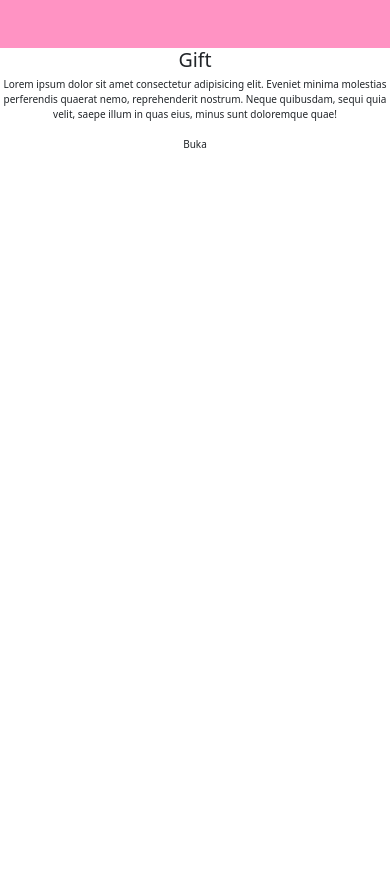
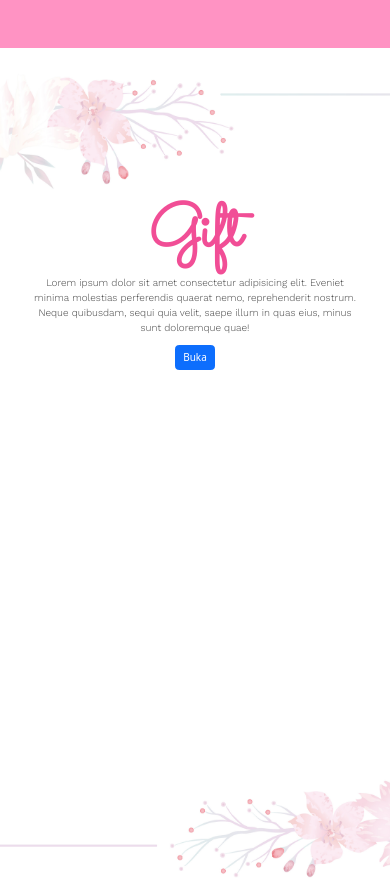
Before and after one commit to justmardamar/Mas-Yos, a plain HTML site: page index.html in a window 390 px wide. Shown: the part 6517-7409 px from the top of the page. Before the commit the page ends 6673 px from the top, so only its background shows below. Drawn offline with nearby package versions, Linux system fonts and the light colour scheme; some packages are replaced by stand-ins of ours; a script that the page names is missing.

Commit message:
adding audio file and gift page

```diff
--- a/index.html
+++ b/index.html
@@ -42,8 +42,7 @@
                         <a class="nav-link" href="#Info">Info</a>
                         <a class="nav-link" href="#Story">Story</a>
                         <a class="nav-link" href="#Galery">Galery</a>
-                        <a class="nav-link" href="#RVSP">RVSP</a>
-                        <a class="nav-link" href="#Gift">Gift</a>
+                        <a class="nav-link" href="#gift">Gift</a>
                     </div>
                 </div>
             </div>
@@ -239,11 +238,29 @@
         </div>
     </section>
     <section class="gift" id="gift">
-        <div class="text-center">
-            <h1>Gift</h1>
-            <p>Lorem ipsum dolor sit amet consectetur adipisicing elit. Eveniet minima molestias perferendis quaerat nemo, reprehenderit nostrum. Neque quibusdam, sequi quia velit, saepe illum in quas eius, minus sunt doloremque quae!</p>
-            <p></p>
-            <button class="btn" id="myBtn">Buka</button>
+        <div class="d-flex justify-content-center">
+            <div class="text-center col-md-6 col-10">
+                <h2>Gift</h2>
+                <p>Lorem ipsum dolor sit amet consectetur adipisicing elit. Eveniet minima molestias perferendis quaerat nemo, reprehenderit nostrum. Neque quibusdam, sequi quia velit, saepe illum in quas eius, minus sunt doloremque quae!</p>
+                <button type="button" class="btn btn-primary" data-bs-toggle="modal" data-bs-target="#exampleModal">Buka</button>
+                <div class="modal fade" id="exampleModal" tabindex="-1" aria-labelledby="exampleModalLabel" aria-hidden="true">
+                    <div class="modal-dialog modal-dialog-centered">
+                        <div class="modal-content">
+                            <div class="modal-body">
+                                <p>Yosua bla</p>
+                                <p>BRI</p>
+                                <button class="btn btn-primary">13761254376</button>
+                                <p>BNI</p>
+                                <button class="btn btn-primary">3123321312</button>
+                                <p>Terimakasih atas hadiah yang diberikan semoga Tuhan memberkati</p>
+                            </div>
+                            <div class="modal-footer">
+                                <button type="button" class="btn btn-secondary" data-bs-dismiss="modal">Close</button>
+                            </div>
+                        </div>
+                    </div>
+                </div>
+            </div>
         </div>
     </section>
 
--- a/style.css
+++ b/style.css
@@ -283,6 +283,26 @@ body{
     text-transform: uppercase;
 }
 
+.gift{
+    min-height: 100vh;
+    background-image: url('img/bg_home.jpg');
+    background-size: cover;
+    background-position: center;
+    padding-top: 15rem;
+    padding-bottom: 5rem;
+}
+.gift h2{
+    font-family: "Sacramento", serif;
+    font-size: 6rem;
+    color: var(--pink);
+    font-weight: bold;
+}
+.gift p{
+    font-family: "Work Sans", serif;
+    color: #444;
+    font-size: 1rem;
+    font-weight: 300;
+}
 
 
 /* Laptop */
```
Also changed, not shown: 1 other file.
